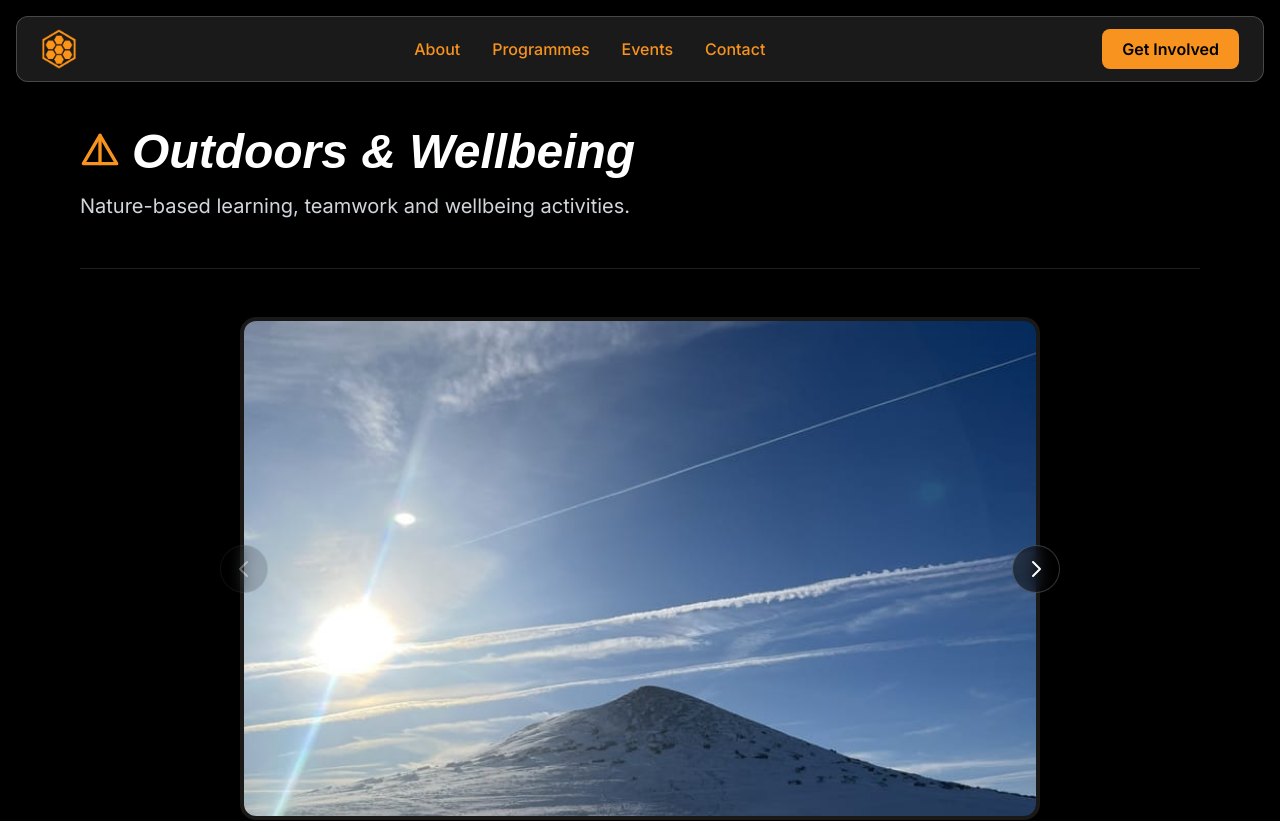
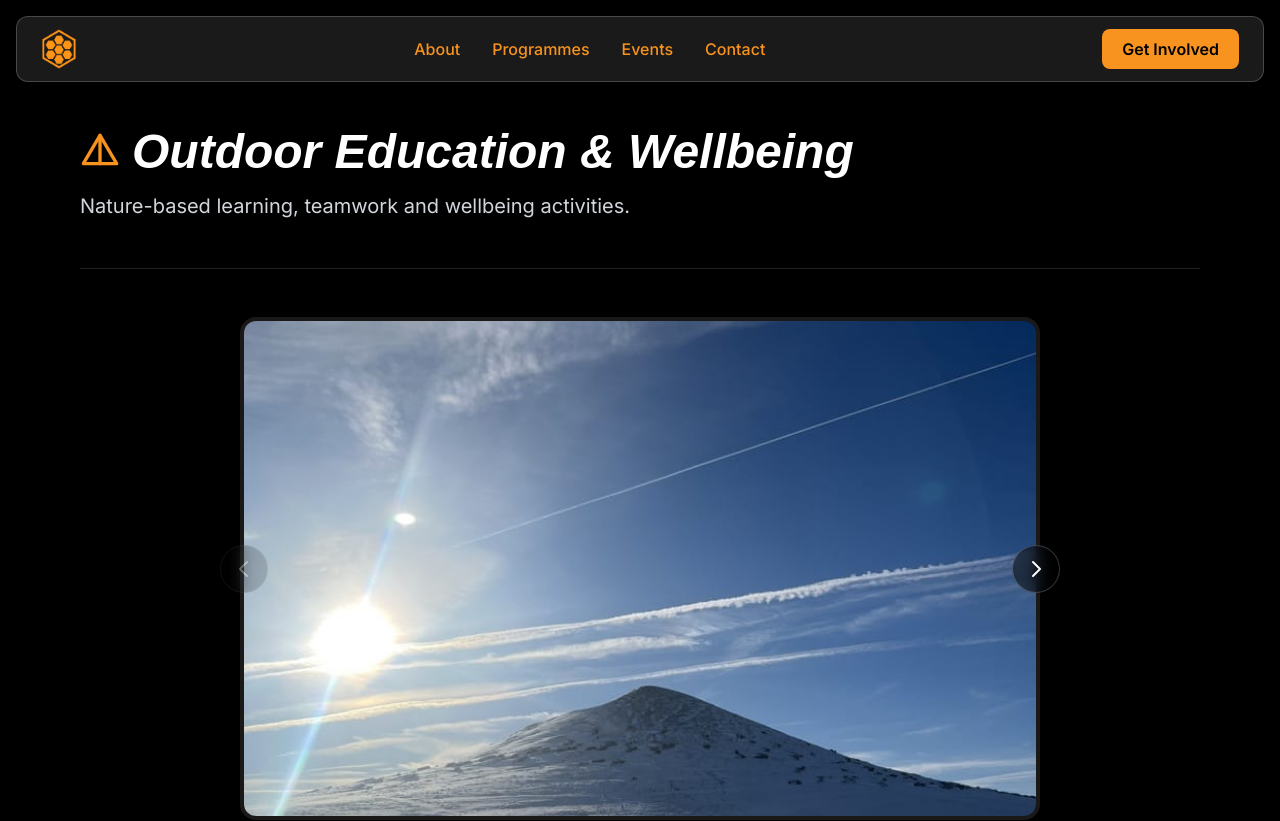
Before and after one commit to infotutomi-png/Hustle-hive, a SvelteKit app: page /programmes/outdoors-wellbeing in a window 1280 px wide. Shown: the top 821 px of the page. Built offline with nearby package versions, Linux system fonts and the light colour scheme; a web font is replaced by a local one.

Commit message:
outdoor education

```diff
--- a/src/lib/components/Footer.svelte
+++ b/src/lib/components/Footer.svelte
@@ -12,7 +12,7 @@
 	const programmes = [
 		{ label: 'Makers to Market', href: '/programmes/makers-to-market' },
 		{ label: 'After-School Programme', href: '/programmes/after-school' },
-		{ label: 'Outdoors & Wellbeing', href: '/programmes/outdoors-wellbeing' },
+		{ label: 'Outdoor Education & Wellbeing', href: '/programmes/outdoors-wellbeing' },
 		{ label: 'Entrepreneurship Hub', href: '/programmes/entrepreneurship-hub' }
 	];
 
--- a/src/lib/components/Programmes.svelte
+++ b/src/lib/components/Programmes.svelte
@@ -10,7 +10,7 @@
 			imagePosition: 'object-[center_30%]'
 		},
 		{
-			title: 'OUTDOORS & WELLBEING',
+			title: 'OUTDOOR EDUCATION & WELLBEING',
 			description: 'Nature-based learning, teamwork and wellbeing activities',
 			image: '/images/outdoor-wellbeing.jpg',
 			icon: 'tent',
--- a/src/routes/programmes/+page.svelte
+++ b/src/routes/programmes/+page.svelte
@@ -9,7 +9,7 @@
 			imagePosition: 'object-[center_30%]'
 		},
 		{
-			title: 'Outdoors & Wellbeing',
+			title: 'Outdoor Education & Wellbeing',
 			description: 'Nature-based learning, teamwork and wellbeing activities',
 			image: '/images/outdoor-wellbeing.jpg',
 			icon: 'tent',
@@ -37,7 +37,7 @@
 
 <svelte:head>
 	<title>Our Programmes - Hustle Hive</title>
-	<meta name="description" content="Explore Hustle Hive's programmes - from Makers to Market to our After-School Programme, Outdoors & Wellbeing, and Entrepreneurship Hub." />
+	<meta name="description" content="Explore Hustle Hive's programmes - from Makers to Market to our After-School Programme, Outdoor Education & Wellbeing, and Entrepreneurship Hub." />
 </svelte:head>
 
 <main class="bg-black min-h-screen pt-32 pb-20">
--- a/src/routes/programmes/outdoors-wellbeing/+page.svelte
+++ b/src/routes/programmes/outdoors-wellbeing/+page.svelte
@@ -13,8 +13,8 @@
 </script>
 
 <svelte:head>
-	<title>Outdoors & Wellbeing - Hustle Hive</title>
-	<meta name="description" content="Nature-based learning, teamwork and wellbeing activities at Hustle Hive's Outdoors & Wellbeing programme." />
+	<title>Outdoor Education & Wellbeing - Hustle Hive</title>
+	<meta name="description" content="Nature-based learning, teamwork and wellbeing activities at Hustle Hive's Outdoor Education & Wellbeing programme." />
 </svelte:head>
 
 <main class="bg-black min-h-screen pt-32 pb-20">
@@ -25,7 +25,7 @@
 				<path stroke-linecap="round" stroke-linejoin="round" stroke-width="2" d="M12 2L2 19h20L12 2z" />
 				<path stroke-linecap="round" stroke-linejoin="round" stroke-width="2" d="M12 2v17" />
 			</svg>
-			<h1 class="text-4xl md:text-5xl font-bold text-white italic">Outdoors & Wellbeing</h1>
+			<h1 class="text-4xl md:text-5xl font-bold text-white italic">Outdoor Education & Wellbeing</h1>
 		</div>
 		<p class="text-lg md:text-xl text-gray-300">
 			Nature-based learning, teamwork and wellbeing activities.
@@ -39,7 +39,7 @@
 
 	<!-- Image Carousel -->
 	<section class="max-w-4xl mx-auto px-8 md:px-12 mb-12">
-		<ImageCarousel images={outdoorImages} alt="Outdoors & Wellbeing programme" />
+		<ImageCarousel images={outdoorImages} alt="Outdoor Education & Wellbeing programme" />
 	</section>
 
 	<!-- Content -->
@@ -50,7 +50,7 @@
 				<h2 class="text-2xl md:text-3xl font-bold text-white mb-6">About This Programme</h2>
 				<div class="space-y-4 text-gray-300">
 					<p>
-						Our Outdoors & Wellbeing programme connects participants with nature through hands-on activities designed to build resilience, teamwork, and mental wellbeing.
+						Our Outdoor Education & Wellbeing programme connects participants with nature through hands-on activities designed to build resilience, teamwork, and mental wellbeing.
 					</p>
 					<p>
 						From forest walks and campfire cooking to bushcraft skills and mindfulness sessions, we create space for people to step away from screens, breathe fresh air, and reconnect with themselves and others.
--- a/src/routes/upcoming-events/+page.svelte
+++ b/src/routes/upcoming-events/+page.svelte
@@ -1,5 +1,5 @@
 <script lang="ts">
-	type EventCategory = 'Makers to Market' | 'Outdoors & Wellbeing' | 'Young People' | 'Community';
+	type EventCategory = 'Makers to Market' | 'Outdoor Education & Wellbeing' | 'Young People' | 'Community';
 
 	interface Event {
 		title: string;
@@ -12,7 +12,7 @@
 		{
 			title: 'Bushcraft for Homeschooling',
 			date: 'TBC',
-			category: 'Outdoors & Wellbeing',
+			category: 'Outdoor Education & Wellbeing',
 			description: 'Outdoor learning and bushcraft skills for homeschool families. More details coming soon.'
 		},
 		{
@@ -31,7 +31,7 @@
 
 	const categoryColors: Record<EventCategory, string> = {
 		'Makers to Market': 'bg-amber-600/20 text-amber-400 border-amber-600/30',
-		'Outdoors & Wellbeing': 'bg-green-600/20 text-green-400 border-green-600/30',
+		'Outdoor Education & Wellbeing': 'bg-green-600/20 text-green-400 border-green-600/30',
 		'Young People': 'bg-orange-600/20 text-orange-400 border-orange-600/30',
 		'Community': 'bg-blue-600/20 text-blue-400 border-blue-600/30'
 	};
```
